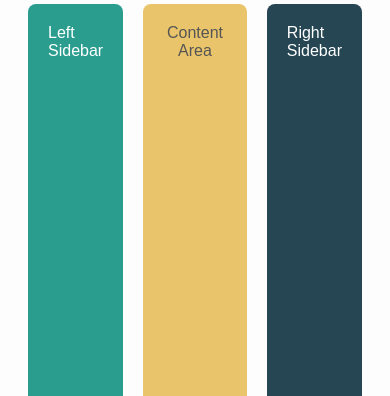
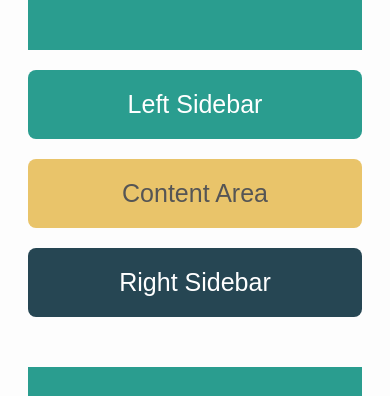
Before and after one commit to andricolae/flex-v-grid, a plain HTML site: page index.html in a window 390 px wide. Shown: the part 201-597 px from the top of the page. Drawn offline with Linux system fonts and the light colour scheme.

Commit message:
font updates

```diff
--- a/flex.css
+++ b/flex.css
@@ -2,6 +2,8 @@ body {
     font-family: 'Poppins', sans-serif;
     background-color: #fdfdfd;
     color: #555;
+    text-align: center;
+    font-size: 25px;
     padding: 20px;
 }
 
@@ -59,3 +61,25 @@ footer {
     text-align: center;
     font-size: 1.2rem;
 }
+
+@media (max-width: 768px) {
+    .flex-layout {
+        flex-direction: column;
+    }
+
+    .sidebar-left, .sidebar-right, .main-content {
+        min-height: 400px;
+        flex: 1;
+    }
+}
+
+@media (max-width: 480px) {
+    .flex-layout {
+        flex-direction: column;
+    }
+
+    .sidebar-left, .sidebar-right, .main-content {
+        min-height: auto;
+        flex: 1 1 100%;
+    }
+}
--- a/grid.css
+++ b/grid.css
@@ -2,6 +2,8 @@ body {
     font-family: 'Poppins', sans-serif;
     background-color: #fdfdfd;
     color: #555;
+    text-align: center;
+    font-size: 25px;
     padding: 20px;
 }
 
@@ -57,3 +59,24 @@ footer {
     text-align: center;
     font-size: 1.2rem;
 }
+
+@media (max-width: 768px) {
+    .grid-layout {
+        grid-template-columns: 1fr 2fr 1fr;
+    }
+
+    .sidebar-left, .sidebar-right, .main-content {
+        min-height: 400px;
+    }
+}
+
+@media (max-width: 480px) {
+    .grid-layout {
+        grid-template-columns: 1fr;
+        grid-template-rows: auto auto auto;
+    }
+
+    .sidebar-left, .sidebar-right, .main-content {
+        min-height: auto;
+    }
+}
```
